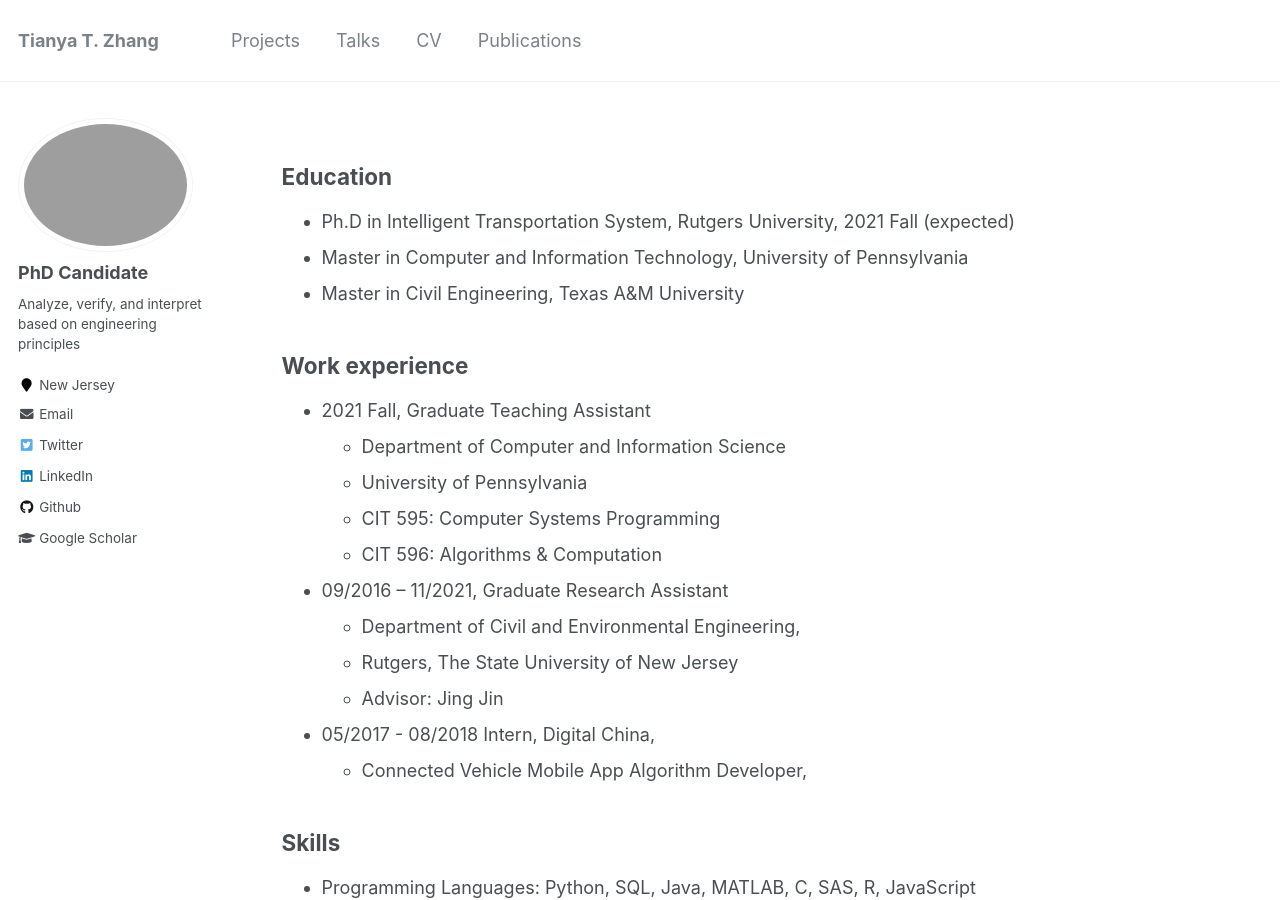
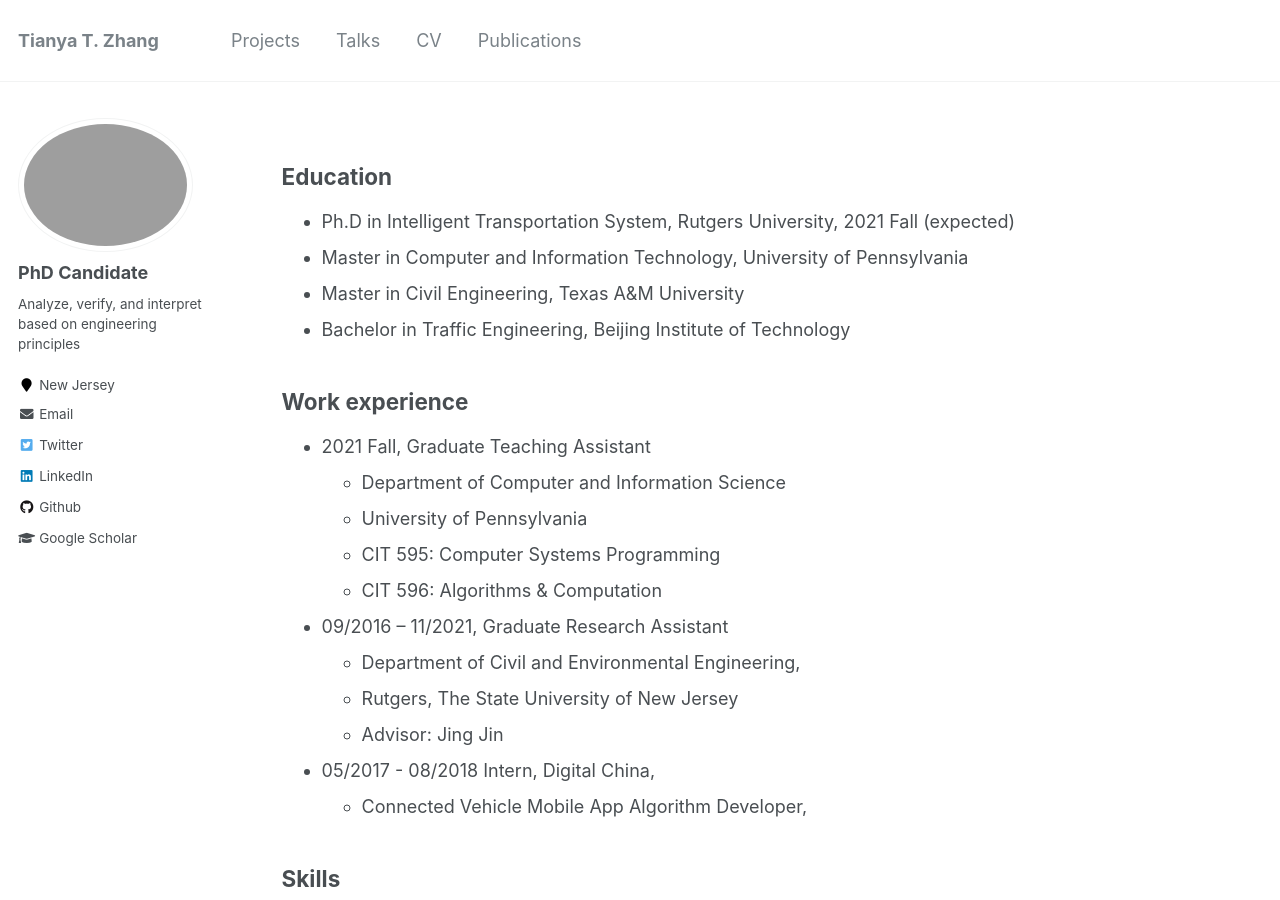
Before and after one commit to TeRyZh/Website, a Jekyll site: the page built from _pages/cv.md, in a window 1280 px wide and 900 px high. Built offline with Jekyll 4.4.1, drawn with Linux system fonts in a browser that asks for light colours.

Commit message:
Update cv.md

```diff
--- a/_pages/cv.md
+++ b/_pages/cv.md
@@ -14,6 +14,7 @@ Education
 * Ph.D in Intelligent Transportation System, Rutgers University, 2021 Fall (expected)
 * Master in Computer and Information Technology, University of Pennsylvania
 * Master in Civil Engineering, Texas A&M University
+* Bachelor in Traffic Engineering, Beijing Institute of Technology
 
 Work experience
 ------
```
